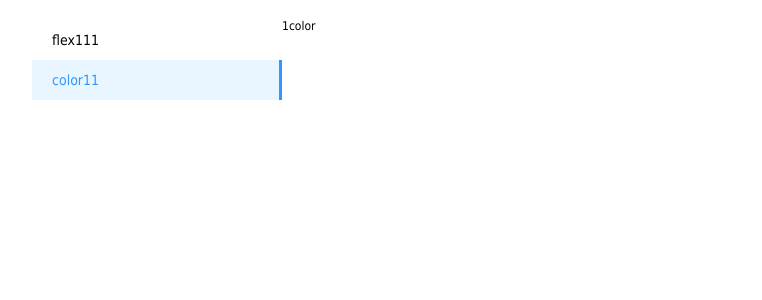
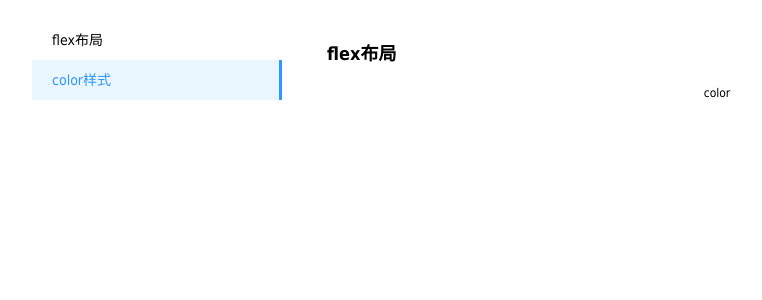
Before and after one commit to yangxiongasin/obj-design, a Vue app: page /color in a window 1280 px wide. Shown: the top 300 px of the page, without its empty margins (48-810 px from the left). Built offline with nearby package versions, Linux system fonts and the light colour scheme.

Commit message:
代码提交

```diff
--- a/src/assets/styles/pages/_index.scss
+++ b/src/assets/styles/pages/_index.scss
@@ -3,7 +3,7 @@
 **/
 
 @import "common";
-
+@import "flex";
 
 .menu--light{
 	width: 250px;
@@ -23,3 +23,6 @@
 	padding: 0 20px;
 	border-right: 3px solid transparent;
 }
+.menu--right{
+	padding: 25px 45px;
+}
--- /dev/null
+++ b/src/assets/styles/pages/flex.scss
@@ -0,0 +1,10 @@
+.d-flex{
+	display: flex;
+}
+.justify-content-center{
+	justify-content: center;
+}
+.justify-align-center{
+	justify-content: center;
+	align-items: center;
+}
--- /dev/null
+++ b/src/assets/styles/pages/typography.scss
@@ -0,0 +1,4 @@
+.text-12{
+	font-size: 12px;
+	line-height: 20px;
+}
--- a/src/views/color/index.vue
+++ b/src/views/color/index.vue
@@ -1,5 +1,5 @@
 <template>
-  <div class="d-flex">
+  <div class="d-flex justify-align-center text-12">
     color
   </div>
 </template>
--- a/src/views/index.vue
+++ b/src/views/index.vue
@@ -6,8 +6,8 @@
         @click="$on_toggleLi(item)"
         class="menu__item">{{ item.name }}</li>
     </ul>
-    <div class="d-flex" style="flex: auto;">
-      1
+    <div class=" menu--right" style="flex: auto;">
+      <h1 style="margin-bottom: 24px;">{{ isName }}</h1>
       <router-view></router-view>
     </div>
   </div>
@@ -19,14 +19,15 @@ export default {
   data () {
     return {
       iscur: 1,
+      isName: 'flex布局',
       menuList: [
         {
-          name: 'flex111',
+          name: 'flex布局',
           src: 'flex',
           value: 0
         },
         {
-          name: 'color11',
+          name: 'color样式',
           src: 'color',
           value: 1
         }
@@ -36,6 +37,7 @@ export default {
   methods: {
     $on_toggleLi (data) {
       this.iscur = data.value
+      this.isName = data.name
       this.$router.replace({name: data.src})
     }
   }
```
